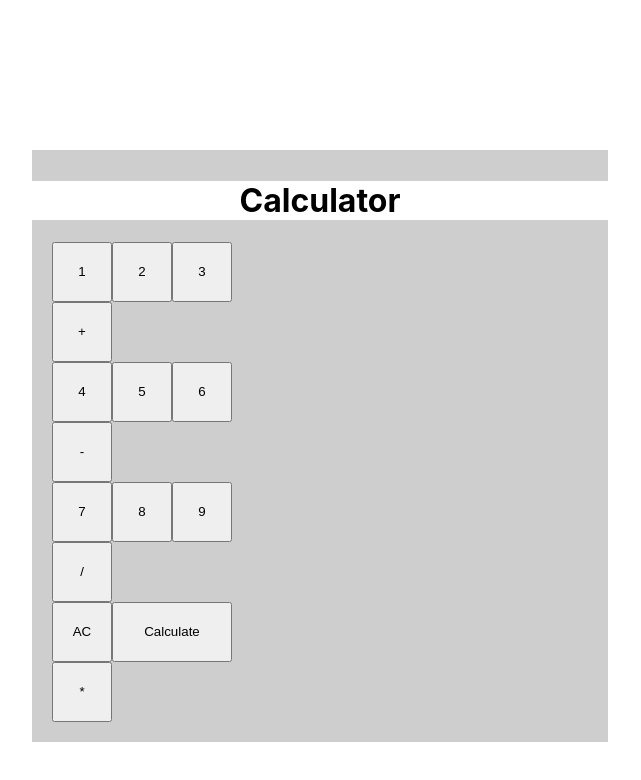
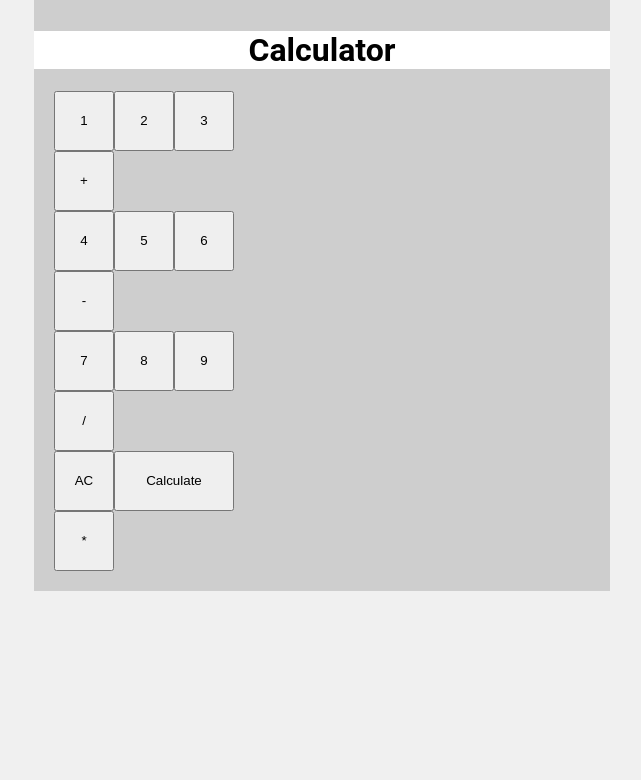
Before and after one commit to Gunjan-Rajput/Calculator, a React (Create React App) app: page / in a window 1280 px wide. Shown: the top 780 px of the page, without its empty margins (318-959 px from the left). Built offline with nearby package versions, Linux system fonts and the light colour scheme.

Commit message:
hosting fix

```diff
--- a/package.json
+++ b/package.json
@@ -1,14 +1,18 @@
 {
+  "homepage": "https://gunjan-rajput.github.io/Calculator/",
   "dependencies": {
     "@testing-library/jest-dom": "^5.17.0",
     "@testing-library/react": "^13.4.0",
     "@testing-library/user-event": "^13.5.0",
+    "gh-pages": "^6.1.1",
     "react": "^18.2.0",
     "react-dom": "^18.2.0",
     "react-scripts": "5.0.1",
     "web-vitals": "^2.1.4"
   },
   "scripts": {
+    "predeploy": "npm run build",
+    "deploy": "gh-pages -d build",
     "start": "react-scripts start",
     "build": "react-scripts build",
     "test": "react-scripts test",
--- a/src/App.css
+++ b/src/App.css
@@ -1,35 +1,37 @@
-.button{
+.button {
   width: 60px;
   min-height: 60px;
   text-align: center;
 }
-
-.calculateButton{
+body {
+  background-color: #f0f0f0;
+  font-family: "Roboto", sans-serif;
+}
+.calculateButton {
   width: 120px;
-  height:60px;
+  height: 60px;
   text-align: center;
 }
 
-.calculator .right{
-  position:absolute;
-    top:0px;
-    left:50%;
-    width: 50%;
-    height:100%;
-    overflow-y: auto;
-    text-align: center;
-    margin-top: 80px;
+.calculator .right {
+  position: absolute;
+  top: 0px;
+  left: 50%;
+  width: 50%;
+  height: 100%;
+  overflow-y: auto;
+  text-align: center;
+  margin-top: 80px;
 }
 
-.calculator .left{
+.calculator .left {
   width: 40%;
   margin-left: 20px;
 }
 
-.calculator{
+.calculator {
   width: 45%;
-  margin-top: 150px;
-  margin-left: 350px;
+  margin: auto;
   padding-bottom: 20px;
   padding-top: 10px;
   background-color: #cecece;
```
Also changed, not shown: 2 other files (tests, documents, lock files or other folders).
